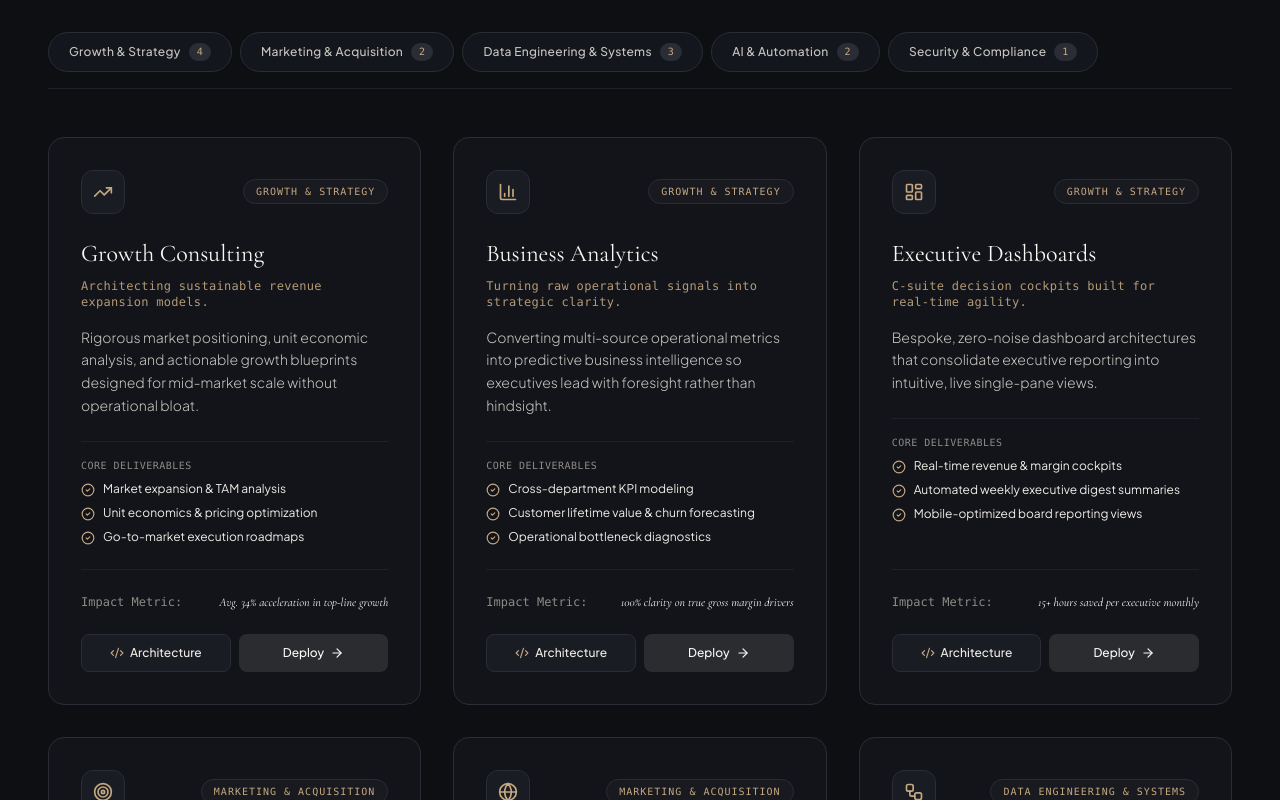
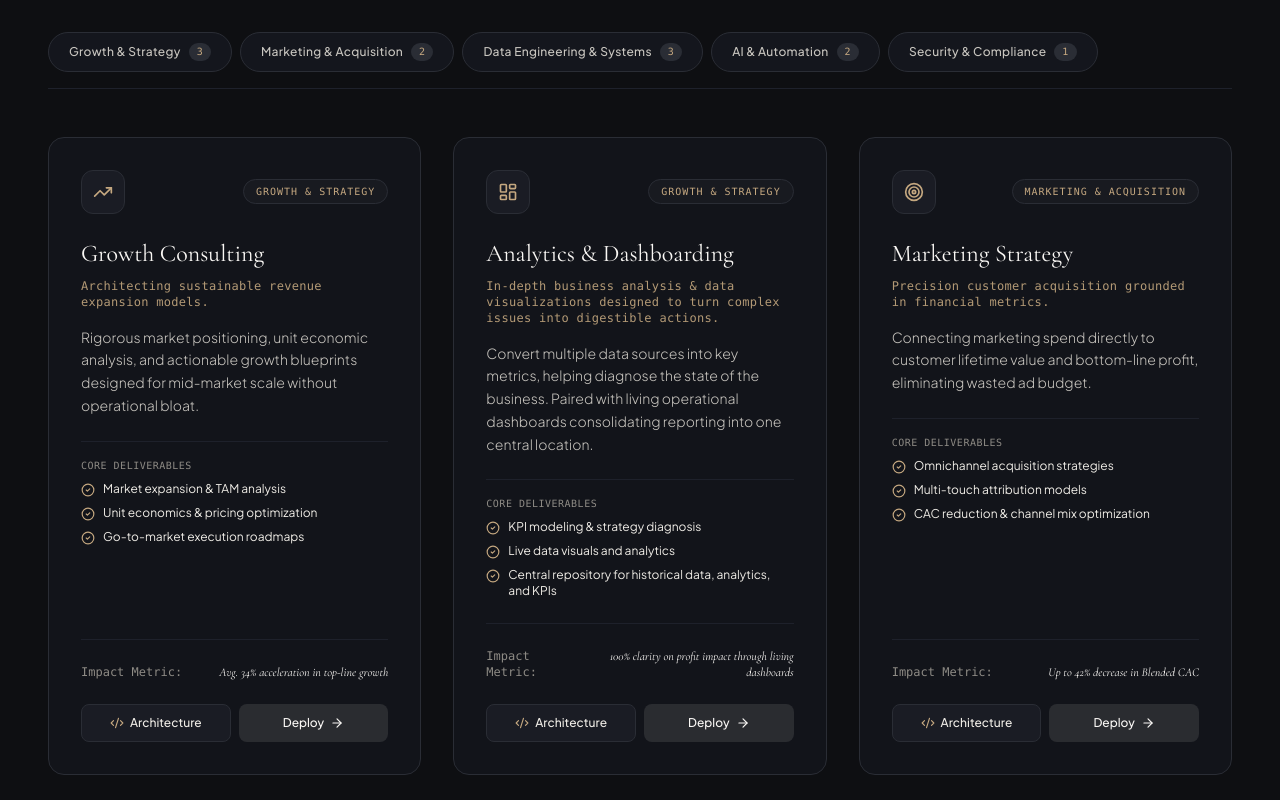
Before and after one commit to jacksonbeaufort-ship-it/Beaufort-Strategy-Website, a React (Vite) app: page / in a window 1280 px wide. Shown: the part 2260-3060 px from the top of the page. Built offline with nearby package versions, Linux system fonts and the light colour scheme.

Commit message:
Analytics & Dashboarding update

```diff
--- a/src/components/Services.tsx
+++ b/src/components/Services.tsx
@@ -34,7 +34,7 @@ export const Services: React.FC<ServicesProps> = ({
   const [activeBlueprintService, setActiveBlueprintService] = useState<ServiceItem | null>(null);
 
   const domainTabs = [
-    { id: 'growth', label: 'Growth & Strategy', count: 4 },
+    { id: 'growth', label: 'Growth & Strategy', count: 3 },
     { id: 'marketing', label: 'Marketing & Acquisition', count: 2 },
     { id: 'data', label: 'Data Engineering & Systems', count: 3 },
     { id: 'automation', label: 'AI & Automation', count: 2 },
@@ -50,9 +50,7 @@ export const Services: React.FC<ServicesProps> = ({
     switch (id) {
       case 'growth-consulting':
         return <TrendingUp className="w-5 h-5 text-[#C5A880]" />;
-      case 'business-analytics':
-        return <BarChart3 className="w-5 h-5 text-[#C5A880]" />;
-      case 'executive-dashboards':
+      case 'analytics-dashboarding':
         return <LayoutDashboard className="w-5 h-5 text-[#C5A880]" />;
       case 'marketing-strategy':
         return <Target className="w-5 h-5 text-[#C5A880]" />;
--- a/src/data/content.ts
+++ b/src/data/content.ts
@@ -74,48 +74,25 @@ export const CORE_SERVICES: ServiceItem[] = [
     }
   },
   {
-    id: "business-analytics",
-    title: "Business Analytics",
+    id: "analytics-dashboarding",
+    title: "Analytics & Dashboarding",
     domain: "growth",
     domainLabel: "Growth & Strategy",
-    tagline: "Turning raw operational signals into strategic clarity.",
-    description: "Converting multi-source operational metrics into predictive business intelligence so executives lead with foresight rather than hindsight.",
+    tagline: "In-depth business analysis & data visualizations designed to turn complex issues into digestible actions.",
+    description: "Convert multiple data sources into key metrics, helping diagnose the state of the business. Paired with living operational dashboards consolidating reporting into one central location.",
     deliverables: [
-      "Cross-department KPI modeling",
-      "Customer lifetime value & churn forecasting",
-      "Operational bottleneck diagnostics"
+      "KPI modeling & strategy diagnosis",
+      "Live data visuals and analytics",
+      "Central repository for historical data, analytics, and KPIs"
     ],
-    impactMetric: "100% clarity on true gross margin drivers",
+    impactMetric: "100% clarity on profit impact through living dashboards",
     architectureDetails: {
-      problemSolved: "Siloed data across CRM, ERP, and billing systems hiding true operational profitability.",
-      techStack: ["Python", "SQL", "dbt", "Statistical Modeling", "PowerBI / Tableau"],
+      problemSolved: "Fragmented reporting makes it difficult to diagnose performance and understand the profit impact of business decisions.",
+      techStack: ["Data Warehousing", "SQL", "KPI Modeling", "Power BI / Tableau", "Operational Dashboards"],
       processSteps: [
-        "Unify disparate enterprise data streams",
-        "Build predictive revenue & retention models",
-        "Establish automated alerting for margin anomalies"
-      ]
-    }
-  },
-  {
-    id: "executive-dashboards",
-    title: "Executive Dashboards",
-    domain: "growth",
-    domainLabel: "Growth & Strategy",
-    tagline: "C-suite decision cockpits built for real-time agility.",
-    description: "Bespoke, zero-noise dashboard architectures that consolidate executive reporting into intuitive, live single-pane views.",
-    deliverables: [
-      "Real-time revenue & margin cockpits",
-      "Automated weekly executive digest summaries",
-      "Mobile-optimized board reporting views"
-    ],
-    impactMetric: "15+ hours saved per executive monthly",
-    architectureDetails: {
-      problemSolved: "Manual compilation of weekly executive slide decks from fragmented spreadsheets.",
-      techStack: ["Looker", "Tableau", "Sigma Computing", "BigQuery", "Custom Embedded Dashboards"],
-      processSteps: [
-        "Map core strategic metrics to executive decision loops",
-        "Connect live data pipelines directly to visualization layer",
-        "Deploy role-based access cockpits with automated digest alerts"
+        "Unify relevant data sources into a centralized historical repository.",
+        "Define key metrics and diagnose performance drivers with business analysis.",
+        "Deploy living dashboards that make insights accessible in one central location."
       ]
     }
   },
@@ -339,7 +316,7 @@ export const ASSESSMENT_OPTIONS: AssessmentOption[] = [
     id: "disconnected-data",
     bottleneck: "Fragmented Data & Manual Reporting",
     description: "Leadership spends hours compiling weekly spreadsheets from disparate software systems.",
-    recommendedServices: ["Complete ETL Pipeline Development", "Executive Dashboards", "Data Cleanup"],
+    recommendedServices: ["Complete ETL Pipeline Development", "Analytics & Dashboarding", "Data Cleanup"],
     roadmapSteps: [
       "Ingest CRM, ERP, and Financial APIs into a centralized cloud warehouse.",
       "Cleanse and transform raw records into a unified reporting schema.",
@@ -352,7 +329,7 @@ export const ASSESSMENT_OPTIONS: AssessmentOption[] = [
     id: "marketing-roi",
     bottleneck: "Unpredictable Marketing CAC & Scalability",
     description: "Ad spending isn't tied to true customer lifetime value or closed-won revenue.",
-    recommendedServices: ["Marketing Strategy", "Digital Marketing", "Business Analytics"],
+    recommendedServices: ["Marketing Strategy", "Digital Marketing", "Analytics & Dashboarding"],
     roadmapSteps: [
       "Implement first-party offline conversion tracking back to ad platforms.",
       "Reallocate budget to top 20% highest LTV customer segments.",
```
